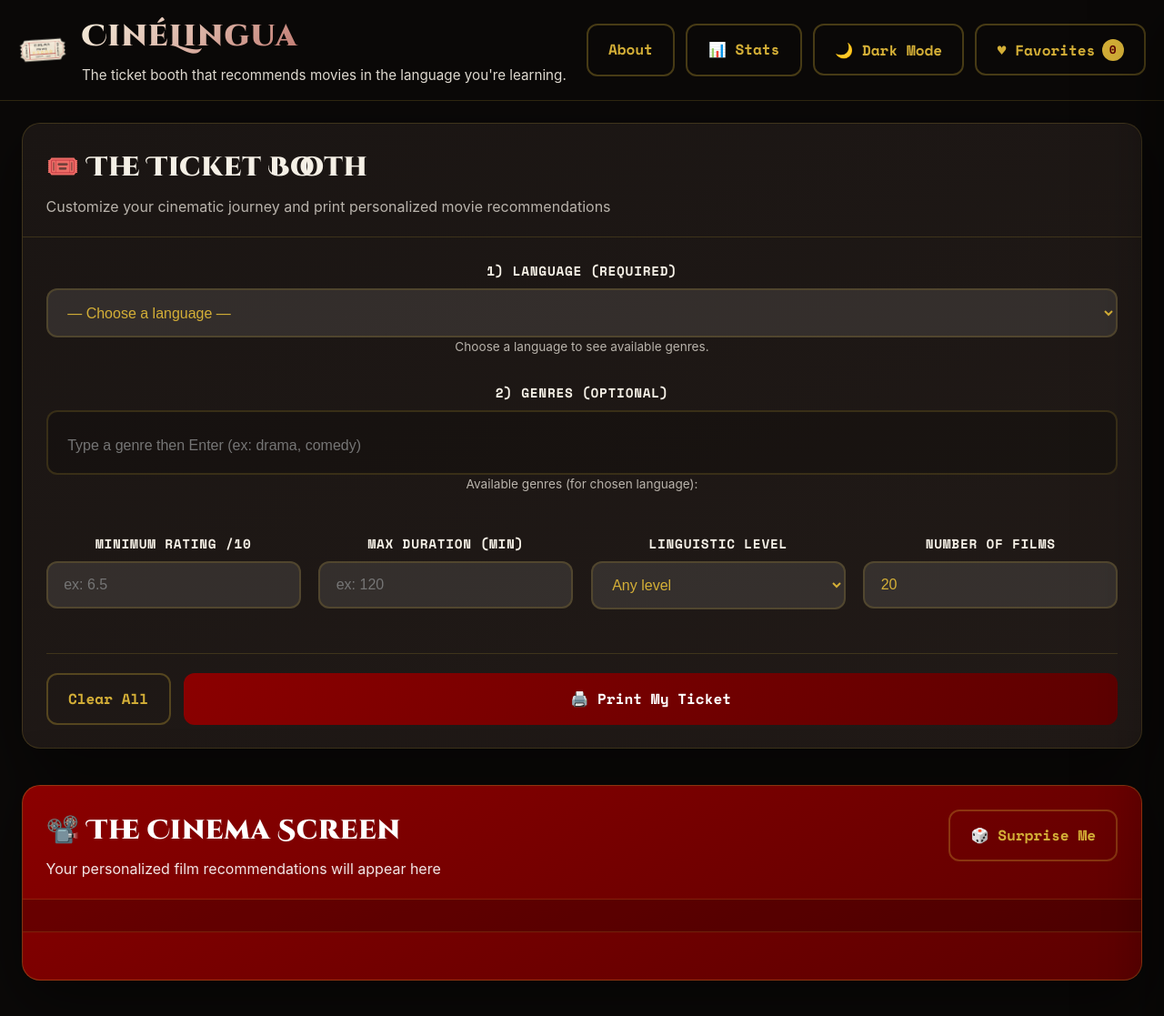
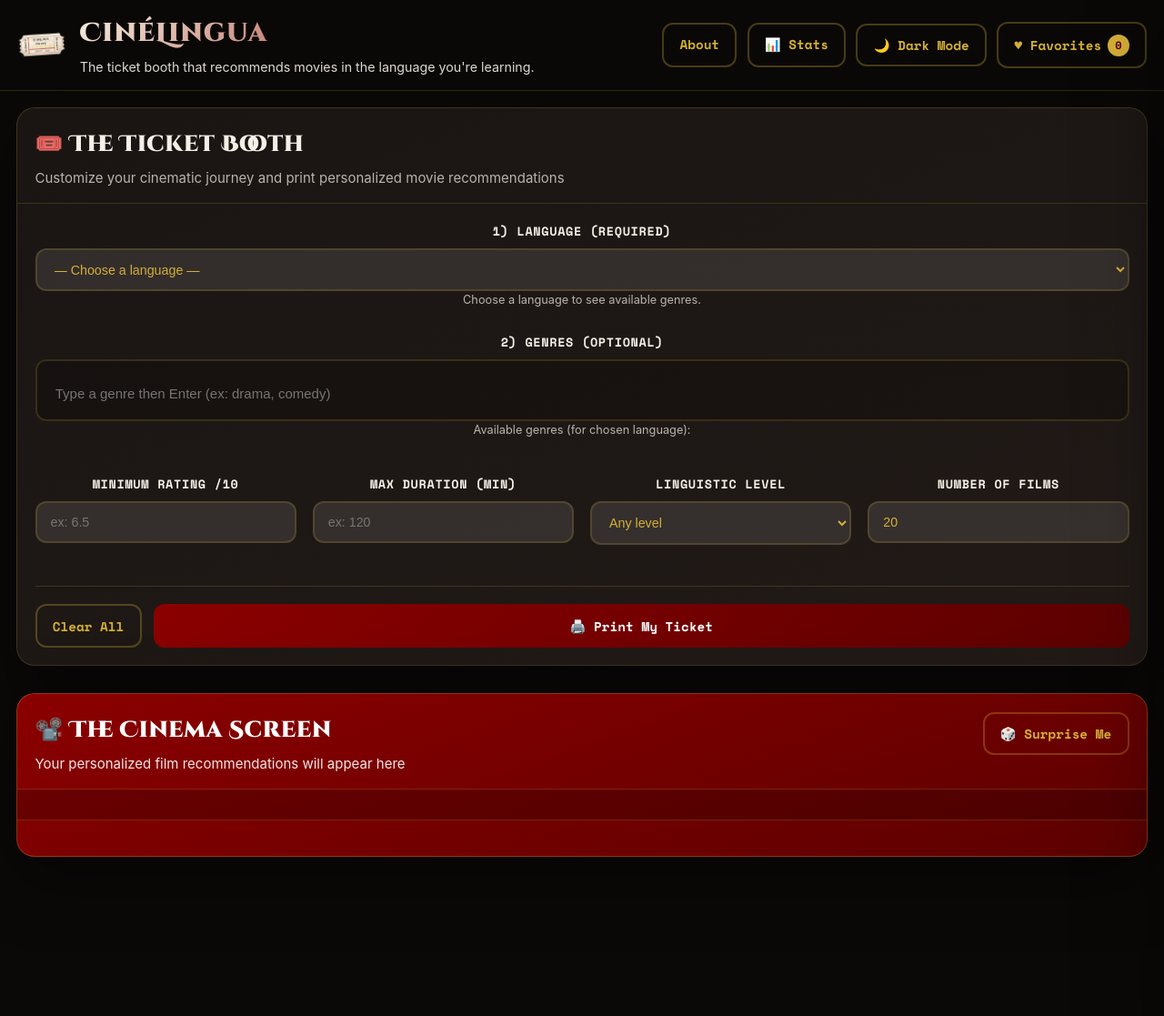
Before and after one commit to Lenarbrs/Rebours_Lena_Website, a Flask app: page / in a window 1280 px wide. Shown: the top 1117 px of the page at 91% size. Run offline with Flask 3, Linux system fonts and the light colour scheme; data that the repository does not hold is empty; some libraries are stand-ins or nearby versions.

Commit message:
Update styles.css

```diff
--- a/static/styles.css
+++ b/static/styles.css
@@ -1163,3 +1163,68 @@
   width: 100% !important;
   height: 100% !important;
 }
+
+/* --- Global scale tweak (Render "zoom" fix) --- */
+html {
+  /* Réduit un peu tout via la base typographique */
+  font-size: 15px; /* au lieu de ~16px */
+  -webkit-text-size-adjust: 100%;
+  text-size-adjust: 100%;
+}
+
+@media (max-width: 768px) {
+  html {
+    font-size: 14px;
+  }
+}
+
+/* Un peu moins d'espace global */
+.stage-vertical {
+  padding: 1.2rem;
+  gap: 2rem;
+}
+
+.panel__head {
+  padding: 1.3rem 1.3rem 1rem;
+}
+
+.form {
+  padding: 1.3rem;
+}
+
+.cards {
+  gap: 1.3rem;
+  padding: 1.3rem;
+}
+
+.card {
+  min-height: 500px;
+}
+
+.card__poster {
+  height: 300px;
+}
+
+/* Boutons un poil plus compacts */
+.btn {
+  padding: 0.75rem 1.15rem;
+  font-size: 0.95rem;
+}
+
+.control {
+  padding: 0.85rem 1rem;
+  font-size: 0.95rem;
+}
+
+/* Titres un peu moins gros */
+.brand__title {
+  font-size: 1.9rem;
+}
+
+.panel__title {
+  font-size: 1.65rem;
+}
+
+.dialog__title {
+  font-size: 1.8rem;
+}
```
